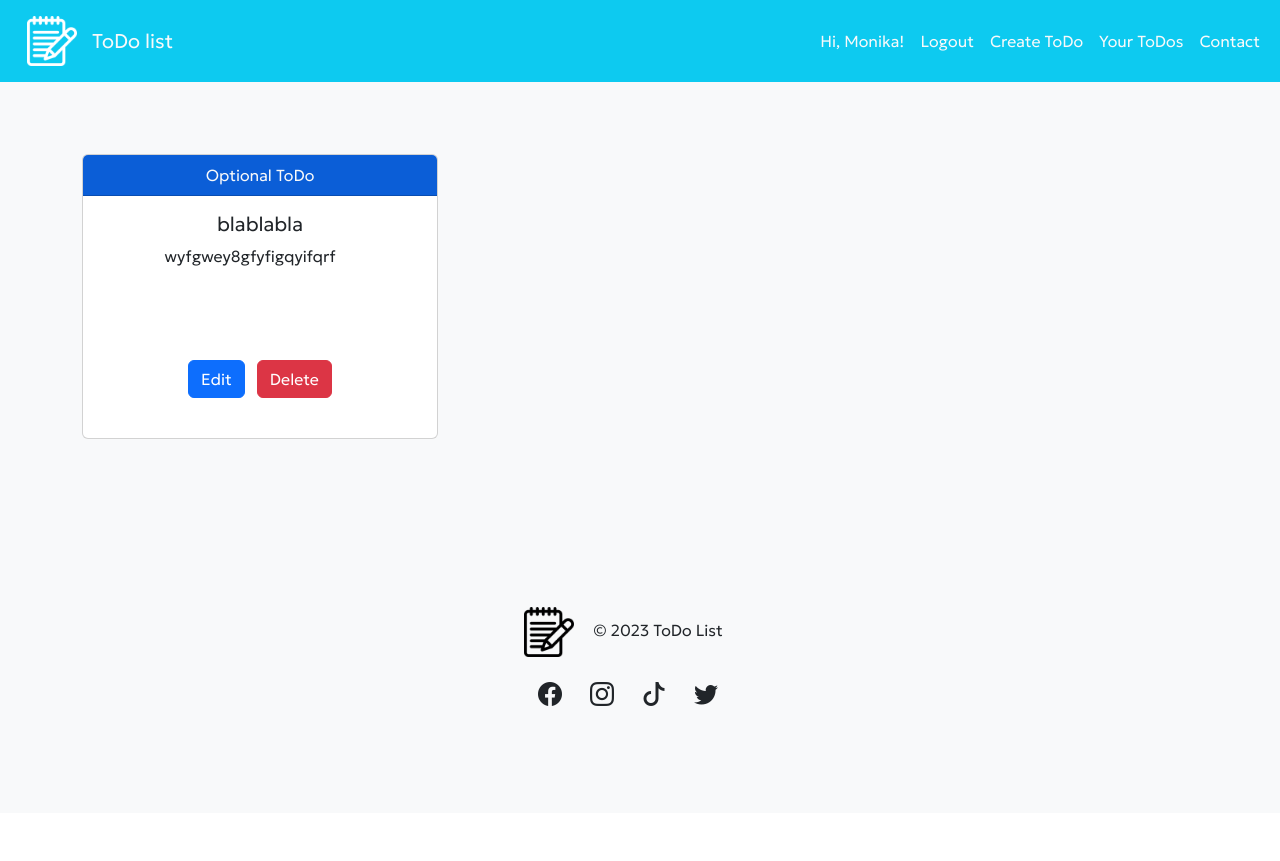
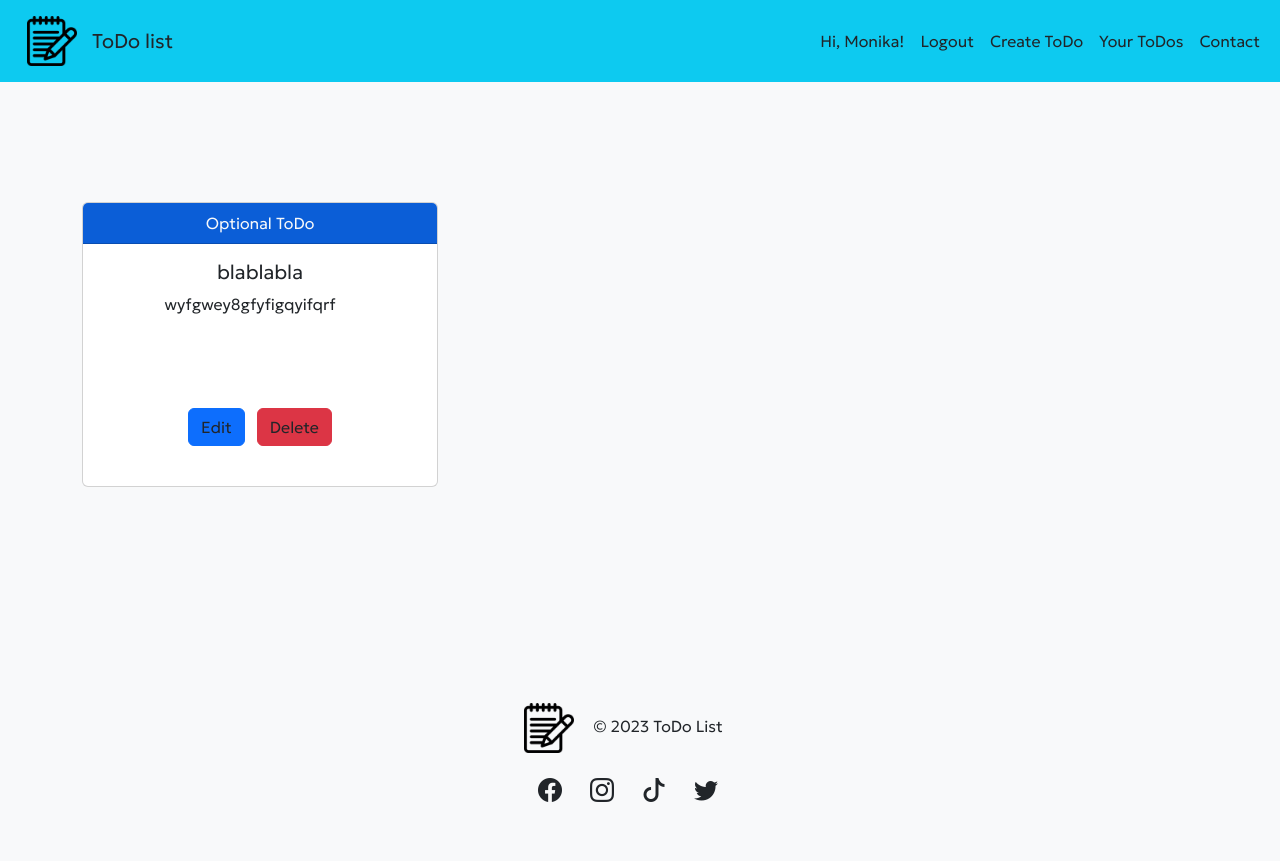
Before and after one commit to M4recki/ToDo-list, a Flask app: page /all_todos in a window 1280 px wide. Before the commit the page ends 706 px from the top, so only its background shows below. Run offline with Flask 3, Linux system fonts and the light colour scheme; a user stored in the database is signed in; data comes from the database, SQL or seed files in the repository; both versions use the stored data as it was after the commit; some libraries are stand-ins or nearby versions.

Commit message:
Fixed all pages and adjusted them for accessibility and added the current year to the font using the flask code. The project is coming to an end and further work will be focused on small visual fixes.

```diff
--- a/main.py
+++ b/main.py
@@ -6,6 +6,7 @@ from sqlalchemy.orm import relationship
 from flask_login import UserMixin, login_user, LoginManager, login_required, logout_user, current_user
 from forms import CreateToDo, RegisterForm, LoginForm, ContactForm
 from os import environ
+from datetime import datetime
 
 
 app = Flask(__name__)
@@ -46,6 +47,12 @@ class ToDo(db.Model):
         if len(self.title) > max_title_length:
             flash('Title is too long. Please type a shorter title.')
             return False
+
+# Current year in footer
+@app.context_processor
+def current_year():
+    current_year = datetime.now().year
+    return {'current_year': current_year}
 
 # Home page
 @app.route('/')
--- a/static/css/style.css
+++ b/static/css/style.css
@@ -7,7 +7,7 @@ body {
 /* Hover text */
 
 .hover-text:hover {
-  color: #333333 !important;
+  color: white !important;
 }
 
 /* Navigation bar logo */
@@ -36,20 +36,20 @@ body {
 /* Form checkbox color in sign up form */
 
 input[type="checkbox"]:checked {
-  background-color: #00CED1;
+  background-color: #0dcaf0;
 }
 
 /* Dropdown button colors */
 
-.bg-must-todo, .bg-must-todo:hover {
+.bg-must-todo {
   background-color: #bb2d3b;
 }
 
-.bg-secondary-todo, .bg-secondary-todo:hover {
+.bg-secondary-todo {
   background-color: #ffca2c;
 }
 
-.bg-optional-todo, .bg-optional-todo:hover {
+.bg-optional-todo {
   background-color: #0b5ed7;
 }
 
@@ -68,3 +68,11 @@ input[type="checkbox"]:checked {
   word-wrap: break-word;
   padding-right: 20px;
 }
+
+/* Dialog window in delete todo */
+
+#delete-confirmation {
+  border-color: #0dcaf0;
+  border-radius: 10px;
+  padding: 20px;
+}
--- a/templates/all_todos_page.html
+++ b/templates/all_todos_page.html
@@ -53,33 +53,40 @@
 
     {% include "navigation_bar.html" %}
 
-    <!-- Create ToDo form -->
+    <!-- All todos -->
 
-    <section class="all-todos p-5">
-      <div class="container">
-        <div class="row text-center">
+    <section class="all-todos">
+      <div class="container py-5">
+        <div class="row text-center py-5">
+
+          {% if not todos %}
+            <h1 class="text-dark my-5">No ToDos found.</h1>
+            <label for="no-todos-message" class="lead text-dark my-3">You haven't added any todos yet. Start by creating a new todo!</label>
+          {% else %}
+
             {% for todo in todos %}
               <div class="col-md-4 py-4">
                 <div class="card mb-4 h-100">
                   <div class="card-header text-light bg-{{ todo.priority }}-todo">{{ todo.priority.title() }} ToDo</div>
                   <div class="card-body">
                     <h5 class="card-title">{{ todo.title }}</h5>
-                <p class="card-text todo-content">{{ todo.content }}</p>
+                    <p class="card-text todo-content" id="content">{{ todo.content }}</p>
                     <div class="d-grip gap-2 md-flex justify-content-md-end">
-                  <a href="{{ url_for('edit', todo_id=todo.id) }}" class="btn btn-primary me-md-2">Edit</a>
+                      <a href="{{ url_for('edit', todo_id=todo.id) }}" class="btn btn-primary me-md-2 hover-text text-dark">Edit</a>
                       <dialog id="delete-confirmation">
                         Are you sure you want to delete this todo?
-                    <div class="button-container my-3">
-                      <button class="btn btn-success me-3" id="cancel-button" onclick="deleteConfirmationClose()">Cancel</button>
-                      <a href="{{ url_for('delete', todo_id=todo.id) }}"><button class="btn btn-danger">Confirm Delete</button></a>
+                        <div class="button-container my-5">
+                          <button class="btn btn-success me-3 hover-text text-dark" id="cancel-button" onclick="deleteConfirmationClose()">Cancel</button>
+                          <a href="{{ url_for('delete', todo_id=todo.id) }}"><button class="btn btn-danger hover-text text-dark">Confirm Delete</button></a>
                         </div>
                       </dialog>
-                  <button class="btn btn-danger" onclick="document.getElementById('delete-confirmation').showModal()">Delete</button>
+                      <button class="btn btn-danger hover-text text-dark" onclick="document.getElementById('delete-confirmation').showModal()">Delete</button>
                     </div>
                   </div>
                 </div>
               </div>
             {% endfor %}
+          {% endif %}
         </div>
       </div>
     </section>
--- a/templates/edit_todo_page.html
+++ b/templates/edit_todo_page.html
@@ -57,7 +57,7 @@
 
     <section class="edit-todo-form p-5">
         <div class="card mx-auto">
-          <div class="card-header bg-info text-white text-center">
+          <div class="card-header bg-info text-dark text-center">
             Edit ToDo
           </div>
           <div class="card-body">
@@ -69,7 +69,7 @@
                   <label for="priority" class="form-label">Priority</label>
                 </div>
                 <div class="btn-group custom-dropdown">
-                  {{ form.priority(class="btn btn-info dropdown-toggle text-light hover-text", id="priority", type="button", value="{{ form.priority }}" )
+                  {{ form.priority(class="btn btn-info dropdown-toggle text-dark hover-text", id="priority", type="button", value="{{ form.priority }}" )
                   }}
                   <ul class="dropdown-menu dropdown-menu-end">
                     {% for value, label in form.priority.choices %}
@@ -133,7 +133,7 @@
 
               </div>
               <div class="col-12">
-                {{ form.submit(class="btn btn-md btn-info text-light hover-text") }}
+                {{ form.submit(class="btn btn-md btn-info text-dark hover-text") }}
               </div>
             </form>
           </div>
--- a/templates/footer.html
+++ b/templates/footer.html
@@ -6,19 +6,22 @@
 </head>
 <body>
   <section class="ToDo-footer">
-    <footer class="footer bg-light text-center py-5">
-      <div class="container-fluid py-5 d-block mt-auto flex-column d-flex">
+    <section class="ToDo-footer">
+      <footer class="bg-light text-center py-5 mt-5">
+        <div class="container">
           <p class="me-5">
             <img src="/static/img/write-dark.png" alt="ToDo-logo" class="logo">
-          &copy; 2023 ToDo List
+            &copy; {{ current_year }} ToDo List
           </p>
           <div class="container py-1 text-decoration-none bg-light">
-            <a href="#"><i class="bi bi-facebook me-4 fs-4 text-dark"></i></a>
-            <a href="#"><i class="bi bi-instagram me-4 fs-4 text-dark"></i></a>
-            <a href="#"><i class="bi bi-tiktok me-4 fs-4 text-dark"></i></a>
-            <a href="#"><i class="bi bi-twitter me-4 fs-4 text-dark"></i></a>
+            <a href="#" aria-label="Facebook"><i class="bi bi-facebook me-4 fs-4 text-dark"></i></a>
+            <a href="#" aria-label="Instagram"><i class="bi bi-instagram me-4 fs-4 text-dark"></i></a>
+            <a href="#" aria-label="TikTok"><i class="bi bi-tiktok me-4 fs-4 text-dark"></i></a>
+            <a href="#" aria-label="Twitter"><i class="bi bi-twitter me-4 fs-4 text-dark"></i></a>
+          </div>
         </div>
       </footer>
     </section>
+
 </body>
 </html>
--- a/templates/login_page.html
+++ b/templates/login_page.html
@@ -105,7 +105,7 @@
               {% endwith %}
 
               <div class="col-12">
-                  {{ form.submit(class="btn btn-md btn-info my-3 text-light hover-text") }}
+                  {{ form.submit(class="btn btn-md btn-info my-3 text-dark hover-text") }}
               </div>
             <div class="col-12 mt-3 text-center text-d-none">
               <label for="redirect-register">Don't have a account? <a href="{{ url_for('signup') }}">Sign up</a></p>
--- a/templates/navigation_bar.html
+++ b/templates/navigation_bar.html
@@ -9,42 +9,38 @@
   <section class="navigation-bar">
     <nav class="navbar navbar-expand-lg navbar-light bg-info py-3 ">
       <div class="container-fluid">
-        <a href="{{ url_for('home_page') }}"><img src="/static/img/write-light.png" alt="ToDo-logo" class="logo"/></a>
-        <a class="navbar-brand nav-link text-light hover-text" href="{{ url_for('home_page') }}">ToDo list</a>
-        <button
-          class="navbar-toggler"
-          type="button"
-          data-bs-toggle="collapse"
-          data-bs-target="#navbarNav">
+        <a href="{{ url_for('home_page') }}"><img src="/static/img/write-dark.png" alt="ToDo-logo" class="logo"/></a>
+        <a class="navbar-brand nav-link text-dark hover-text" href="{{ url_for('home_page') }}">ToDo list</a>
+        <button class="navbar-toggler" type="button" data-bs-toggle="collapse" data-bs-target="#navbarNav" aria-label="Toggle navigation">
           <span class="navbar-toggler-icon"></span>
         </button>
         <div class="collapse navbar-collapse" id="navbarNav">
           <ul class="navbar-nav ms-auto">
             {% if current_user.is_authenticated %}
               <li class="nav-item ms-auto">
-                  <a class="nav-link text-light">Hi, {{ current_user.first_name }}!</a>
+                  <a class="nav-link text-dark" id="first-name">Hi, {{ current_user.first_name }}!</a>
               </li>
               <li class="nav-item ms-auto">
-                  <a class="nav-link text-light hover-text" href="{{ url_for('logout') }}">Logout</a>
+                  <a class="nav-link text-dark hover-text" id="logout" href="{{ url_for('logout') }}">Logout</a>
               </li>
               <li class="nav-item ms-auto">
-                  <a class="nav-link text-light hover-text" href="{{ url_for('create') }}">Create ToDo</a>
+                  <a class="nav-link text-dark hover-text" id="create" href="{{ url_for('create') }}">Create ToDo</a>
               </li>
               <li class="nav-item ms-auto">
-                <a class="nav-link text-light hover-text" href="{{ url_for('all_todos') }}">Your ToDos</a>
+                <a class="nav-link text-dark hover-text" id="your-todos" href="{{ url_for('all_todos') }}">Your ToDos</a>
               </li>
               <li class="nav-item ms-auto">
-                <a class="nav-link text-light hover-text" href="{{ url_for('contact') }}">Contact</a>
+                <a class="nav-link text-dark hover-text" id="contact" href="{{ url_for('contact') }}">Contact</a>
               </li>
               {% else %}
               <li class="nav-item ms-auto">
-                  <a class="nav-link text-light hover-text" href="{{ url_for('signup') }}">Sign up</a>
+                  <a class="nav-link text-dark hover-text" id="sign-up" href="{{ url_for('signup') }}">Sign up</a>
               </li>
               <li class="nav-item ms-auto">
-                  <a class="nav-link text-light hover-text" href="{{ url_for('login') }}">Log in</a>
+                  <a class="nav-link text-dark hover-text" id="log-in" href="{{ url_for('login') }}">Log in</a>
               </li>
               <li class="nav-item ms-auto">
-                <a class="nav-link text-light hover-text" href="{{ url_for('contact') }}">Contact</a>
+                <a class="nav-link text-dark hover-text" id="contact" href="{{ url_for('contact') }}">Contact</a>
               </li>
               {% endif %}
           </ul>
--- a/templates/sign_up_page.html
+++ b/templates/sign_up_page.html
@@ -55,7 +55,7 @@
 
     <section class="sign-up-form p-5">
     <div class="card mx-auto">
-        <div class="card-header bg-info text-white text-center">
+        <div class="card-header bg-info text-dark text-center">
             Sign up
         </div>
         <div class="card-body">
@@ -153,7 +153,7 @@
           </div>
         </div>
           <div class="col-12">
-              {{ form.submit(class="btn btn-md btn-info text-light hover-text") }}
+              {{ form.submit(class="btn btn-md btn-info text-dark hover-text") }}
           </div>
         <div class="col-12 mt-3 text-center text-d-none">
           <label for="redirect-login">Already have an account? <a href="{{ url_for('login') }}">Log in</a></label>
```
Also changed, not shown: templates/contact_page.html (+13 -7 lines), templates/create_todo_page.html (+4 -4 lines), templates/home_page.html (+9 -12 lines), instance/ToDo.db, static/img/write-light.png (deleted). Lines whose indentation alone changed are shown as unchanged.
